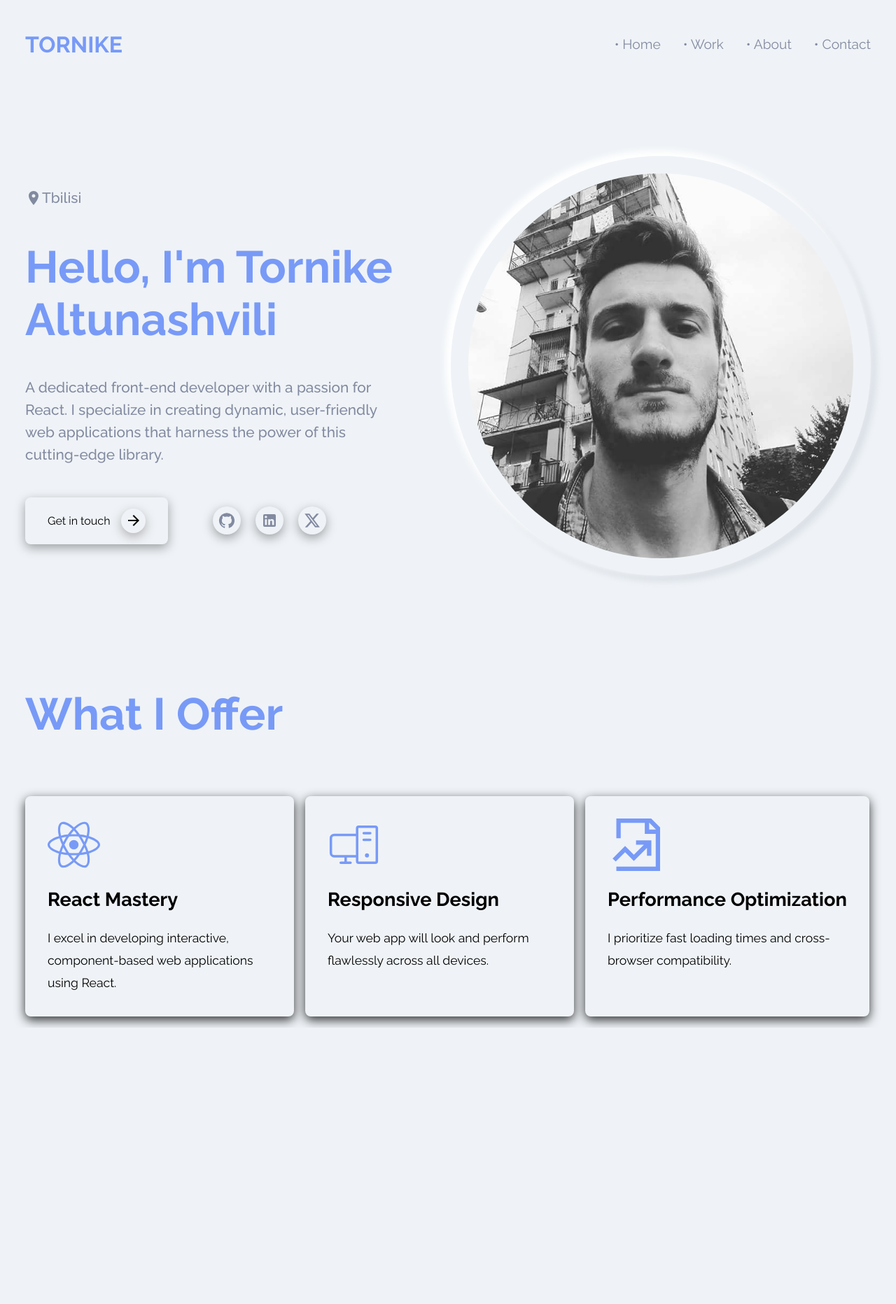
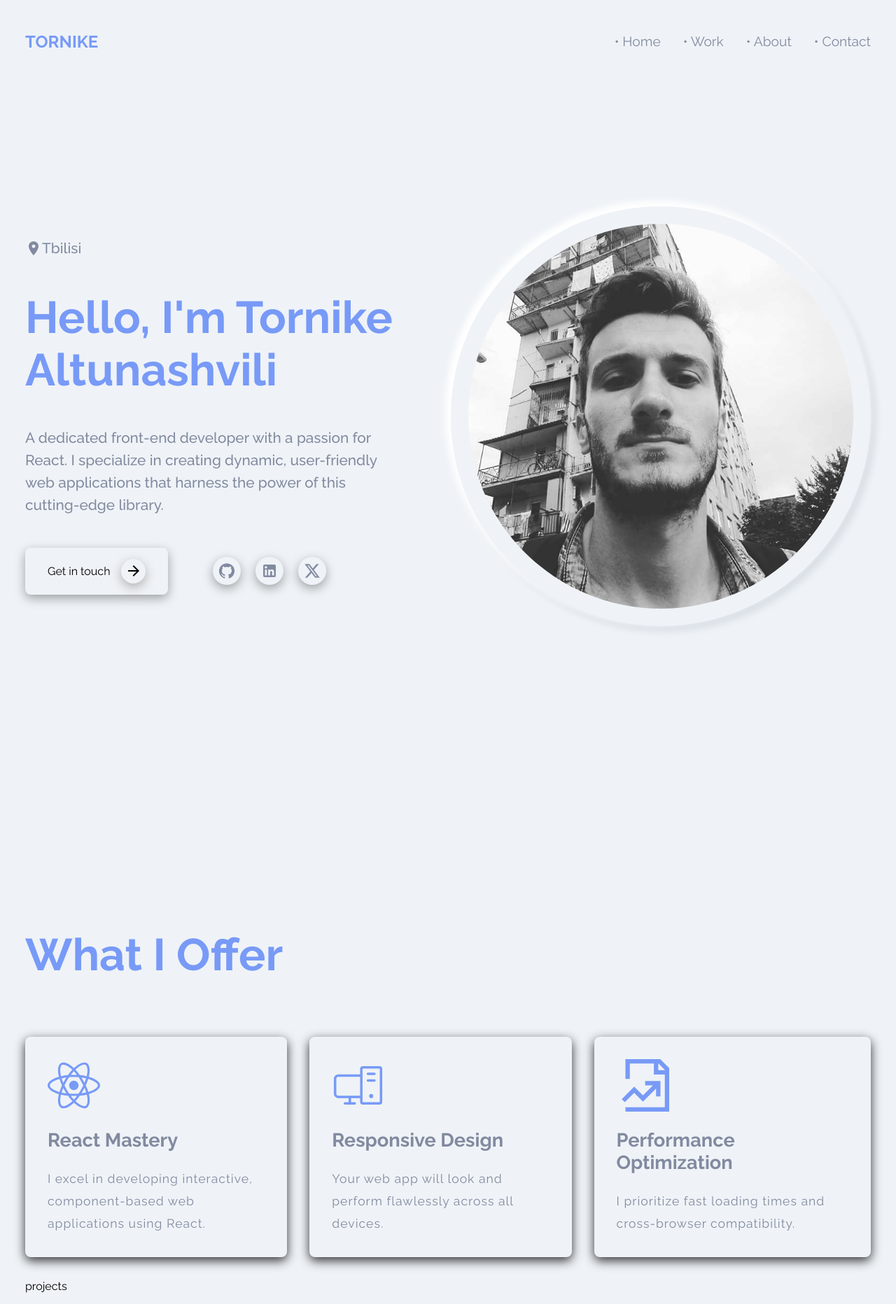
Before and after one commit to TornikeALT/new-porftolio, a React (Create React App) app: page / in a window 1280 px wide. Shown: the whole page at 70% size. Before the commit the page ends 1469 px from the top, so only its background shows below. Built offline with nearby package versions, Linux system fonts and the light colour scheme.

Commit message:
made a bit refactoring of code, added sections and changed styles to service component

```diff
--- a/src/components/Header.js
+++ b/src/components/Header.js
@@ -6,7 +6,7 @@ function Header() {
     return (
         <header className={classes.name}>
             <a href="/">
-                <h1>TORNIKE</h1>
+                <h2 className={classes.main_logo}>TORNIKE</h2>
             </a>
             <Navigation />
         </header>
--- /dev/null
+++ b/src/components/Projects.js
@@ -0,0 +1,9 @@
+function Projects() {
+    return (
+        <div>
+            projects
+        </div>
+    );
+}
+
+export default Projects;
--- a/src/components/Services.js
+++ b/src/components/Services.js
@@ -7,7 +7,7 @@ import classes from '../styles/services.module.css'
 function Services() {
     return (
         <div className={classes.service_container}>
-            <h1>What I Offer</h1>
+            <h2>What I Offer</h2>
             <div className={classes.service_wrapper}>
                 <div className={classes.service}>
                     <FaReact size={75} color="#789af7" />
--- a/src/index.css
+++ b/src/index.css
@@ -14,7 +14,8 @@ body {
   font-style: normal;
 }
 
-main {
+
+section {
   max-width: 1240px;
   margin: 0 auto;
   padding: 1rem;
--- a/src/pages/HomePage.js
+++ b/src/pages/HomePage.js
@@ -1,11 +1,19 @@
 import About from '../components/About'
+import Projects from '../components/Projects';
 import Services from '../components/Services';
 
 function HomePage() {
     return (
         <>
-            <About />
-            <Services />
+            <section>
+                <About />
+            </section>
+            <section>
+                <Services />
+            </section>
+            <section>
+                <Projects />
+            </section>
         </>
     );
 }
--- a/src/styles/about.module.css
+++ b/src/styles/about.module.css
@@ -2,7 +2,7 @@
     display: flex;
     gap: 2rem;
     justify-content: space-between;
-    margin-top: 5rem;
+    margin-top: 10rem;
 }
 
 .location {
--- a/src/styles/header.module.css
+++ b/src/styles/header.module.css
@@ -7,6 +7,11 @@
     padding: 1rem;
 }
 
-.name h1 {
+.name h2 {
     color: #789af7;
+    transition: transform ease 0.3s;
 }
+
+.main_logo:hover {
+    transform: scale(0.9);
+}
--- a/src/styles/services.module.css
+++ b/src/styles/services.module.css
@@ -1,10 +1,10 @@
 .service_container {
-    margin-top: 10rem;
+    margin-top: 25rem;
 }
 
 .service_wrapper {
     display: flex;
-    gap: 1rem;
+    gap: 2rem;
 }
 
 .service {
@@ -18,9 +18,10 @@
 
 .service h3 {
     font-size: 1.7rem;
+    color: #828aa0;
 }
 
-.service_container h1 {
+.service_container h2 {
     font-size: 4rem;
     color: #789af7;
     margin-bottom: 5rem;
@@ -30,4 +31,6 @@
     max-width: 20rem;
     line-height: 2rem;
     font-size: 1.1rem;
+    letter-spacing: 1px;
+    color: #828aa0;
 }
```
